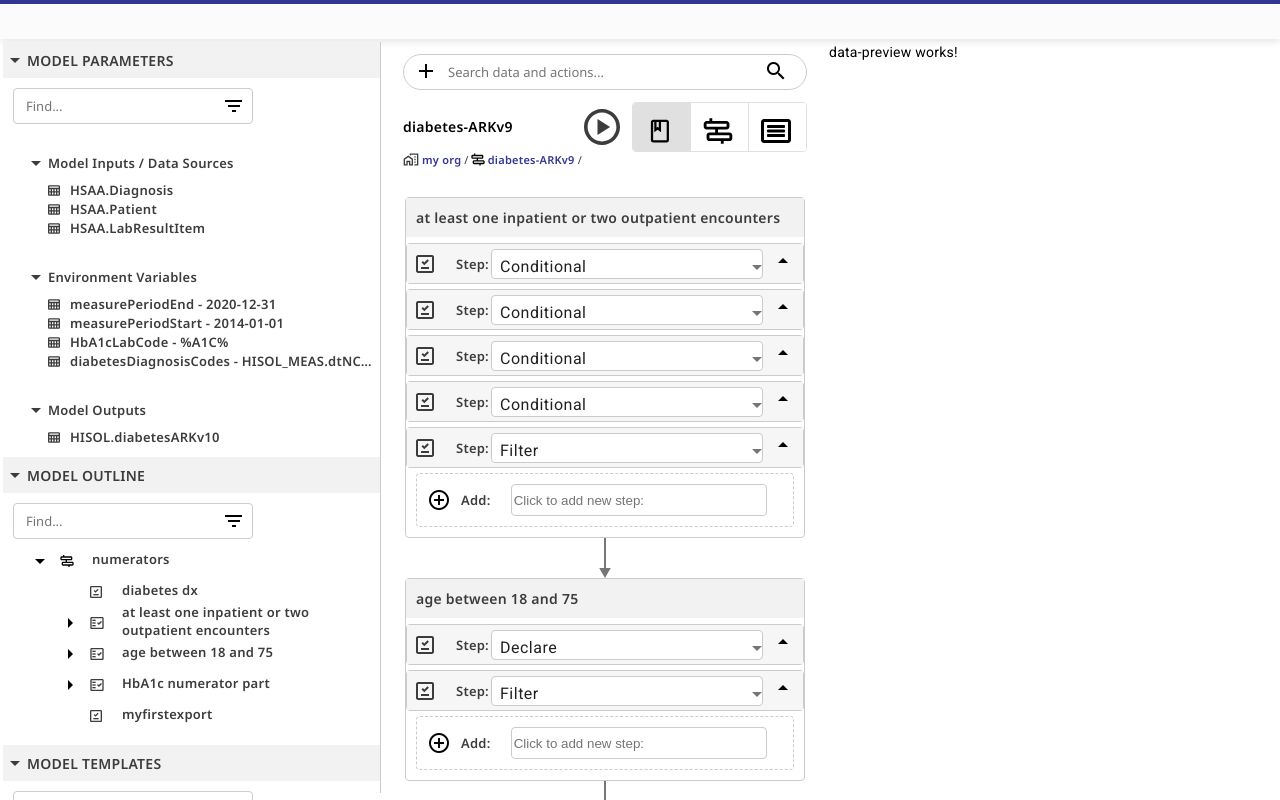
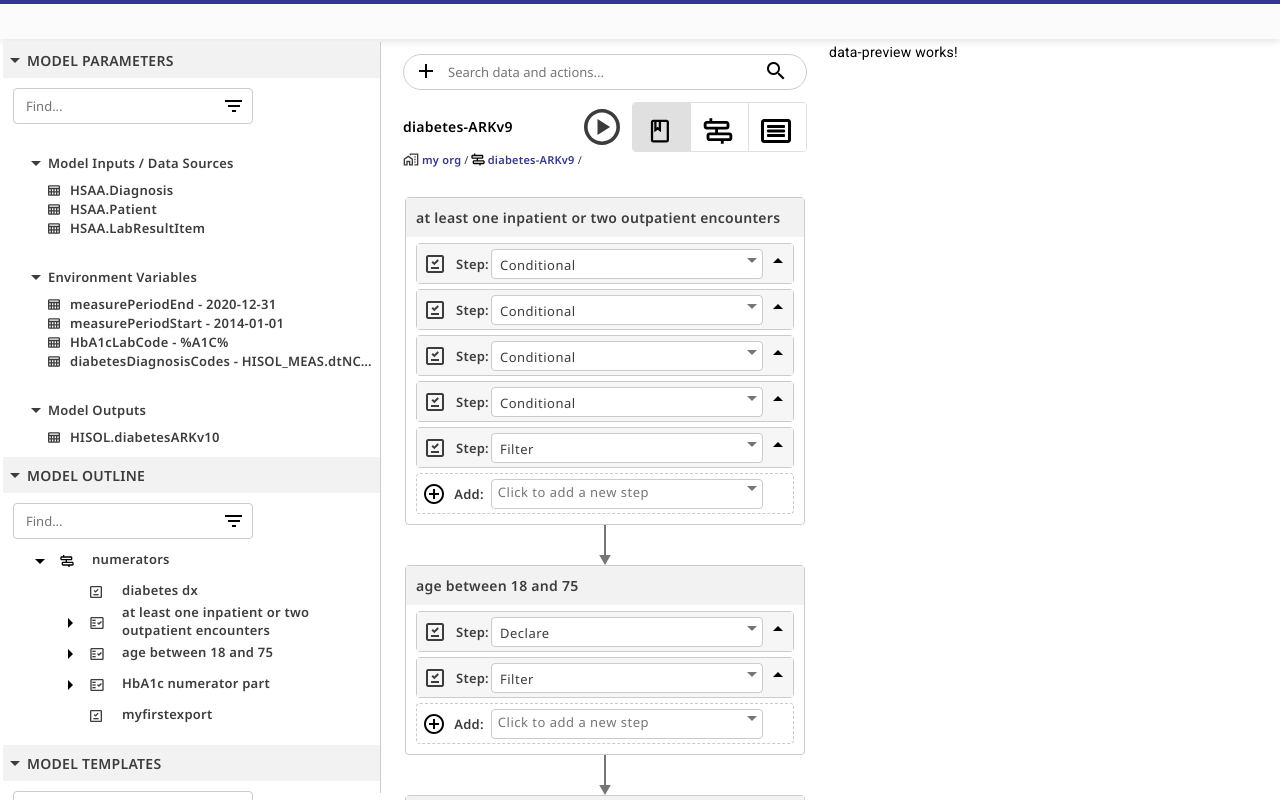
Before and after one commit to isc-rsingh/asbui, an Angular app: page / in a window 1280 px wide. Shown: the top 800 px of the page. Built offline with nearby package versions, Linux system fonts and the light colour scheme.

Commit message:
Better alignment

```diff
--- a/src/app/app.module.ts
+++ b/src/app/app.module.ts
@@ -28,6 +28,7 @@ import { BreadcrumbComponent } from './editor-pane/breadcrumb/breadcrumb.compone
 import { ConditionAnnotateEditorComponent } from './step-editor/condition-annotate-editor/condition-annotate-editor.component';
 import { FilterEditorComponent } from './step-editor/filter-editor/filter-editor.component';
 import { SqlAnnotateEditorComponent } from './step-editor/sql-annotate-editor/sql-annotate-editor.component';
+import { StepTypeDropdownComponent } from './components/step-type-dropdown/step-type-dropdown.component';
 
 const appearance: MatFormFieldDefaultOptions = {
   appearance: 'outline'
@@ -51,7 +52,8 @@ const appearance: MatFormFieldDefaultOptions = {
     BreadcrumbComponent,
     ConditionAnnotateEditorComponent,
     FilterEditorComponent,
-    SqlAnnotateEditorComponent
+    SqlAnnotateEditorComponent,
+    StepTypeDropdownComponent
   ],
   imports: [
     BrowserModule,
--- /dev/null
+++ b/src/app/components/step-type-dropdown/step-type-dropdown.component.html
@@ -0,0 +1,3 @@
+<mat-select [(value)]="stepType" class="step-select" [placeholder]="placeholder">
+    <mat-option *ngFor="let stepType of stepTypes" [value]="stepType.jsonName" class="step-option">{{stepType.displayName}}</mat-option>
+</mat-select>
--- /dev/null
+++ b/src/app/components/step-type-dropdown/step-type-dropdown.component.scss
@@ -0,0 +1,27 @@
+.step-select {
+    width: 270px;
+    height: 28px;
+
+    background: #FFFFFF;
+
+    border: 1px solid #CBCBCB;
+    border-radius: 4px;
+}
+.step-option {
+
+}
+
+:host ::ng-deep .mat-mdc-select-placeholder {
+    font-family: 'Noto Sans';
+    font-style: normal;
+    font-weight: 400;
+    font-size: 13px;
+    color:#767676;
+    margin-left:6px;
+}
+
+
+:host ::ng-deep .mat-mdc-select-arrow-wrapper {
+    margin-top:-8px;
+    margin-right:5px;
+}
--- /dev/null
+++ b/src/app/components/step-type-dropdown/step-type-dropdown.component.ts
@@ -0,0 +1,41 @@
+import { Component, EventEmitter, Input, Output } from '@angular/core';
+import { Subject, takeUntil } from 'rxjs';
+import { StepMetadata, StepService } from 'src/app/services/step.service';
+import { StepType } from 'src/app/types/model-file';
+
+@Component({
+  selector: 'app-step-type-dropdown',
+  templateUrl: './step-type-dropdown.component.html',
+  styleUrls: ['./step-type-dropdown.component.scss']
+})
+export class StepTypeDropdownComponent {
+
+  public stepTypes:StepMetadata[]=[];
+  _stepType:StepType;
+
+  @Input() get stepType():StepType {
+    return this._stepType;
+  };
+  set stepType(val:StepType) {
+    this._stepType = val;
+    this.stepTypeChange.emit(this._stepType);
+  }
+  @Input() placeholder:string="";
+
+  @Output() stepTypeChange = new EventEmitter();
+
+  constructor(private stepService:StepService) {}
+
+  private destroy$: Subject<void> = new Subject<void>();
+
+  ngOnInit(): void {
+    this.stepService.GetStepTypes$().pipe(takeUntil(this.destroy$)).subscribe((stepTypes) => {
+      this.stepTypes = stepTypes.filter(s=>s.canAddToGroup);
+    });
+  }
+
+  ngOnDestroy(): void {
+    this.destroy$.next();
+    this.destroy$.complete();
+  }
+}
--- a/src/app/model-editor/group-editor/group-editor.component.html
+++ b/src/app/model-editor/group-editor/group-editor.component.html
@@ -10,7 +10,7 @@
         <div class="add-new-step-container">
             <mat-icon fontIcon="add_circle_outline" class="add-icon"></mat-icon>
             <span class="add-text">Add:</span>
-            <input type="text" placeholder="Click to add new step:" name="step-description" class="add-new-step-input">
+            <app-step-type-dropdown placeholder="Click to add a new step"></app-step-type-dropdown>
         </div>
     </div>
     <div class="group-next-arrow">
--- a/src/app/model-editor/group-editor/group-editor.component.scss
+++ b/src/app/model-editor/group-editor/group-editor.component.scss
@@ -24,22 +24,28 @@
     color: #3C3C3D;
 }
 
+.step-container {
+    margin-left:10px;
+    margin-right:10px;
+}
+
 .add-new-step-container {
     background: #FFFFFF;
 
     border: 1px dashed #CBCBCB;
     border-radius: 4px;
-    display: flex;
-    gap:10px;
+    display: grid;
+    grid-template-columns: 1fr 1fr 4fr 1fr;
     margin-left:10px;
     margin-right:10px;
     margin-bottom:10px;
     align-items: center;
+    height:39px;
 
 }
 
 .add-icon {
-    margin-left:10px;
+    margin-left:5px;
 }
 
 .add-text {
@@ -47,6 +53,8 @@
     font-style: normal;
     font-weight: 600;
     font-size: 13px;
+    margin-left:7px;
+    margin-right:7px;
 
     color: #3C3C3D;
 }
@@ -56,6 +64,7 @@
     border-radius: 4px;
     width:250px;
     margin:10px;
+    margin-left:0px;
     height:28px;
 }
 
--- a/src/app/step-editor/step-editor.component.html
+++ b/src/app/step-editor/step-editor.component.html
@@ -2,12 +2,7 @@
     <div class="step-header">
         <img src="./assets/step.svg" class="step-icon">
         <span class="step-label">Step:</span>
-        <!-- <select name="stepType" [(ngModel)]="step.stepType" class="step-select">
-            <option *ngFor="let stepType of stepTypes" [ngValue]="stepType.jsonName">{{stepType.displayName}}</option>
-        </select>    -->
-        <mat-select [(value)]="step.stepType" class="step-select">
-            <mat-option *ngFor="let stepType of stepTypes" [value]="stepType.jsonName" class="step-option">{{stepType.displayName}}</mat-option>
-        </mat-select>
+        <app-step-type-dropdown [(stepType)]="step.stepType"></app-step-type-dropdown>
         <section class="expander-section">
             <mat-icon fontIcon="arrow_drop_down" class="expander-icon" *ngIf="expanded" (click)="expanded = !expanded"></mat-icon>
             <mat-icon fontIcon="arrow_drop_up" class="expander-icon" *ngIf="!expanded" (click)="expanded = !expanded"></mat-icon>
--- a/src/app/step-editor/step-editor.component.scss
+++ b/src/app/step-editor/step-editor.component.scss
@@ -29,18 +29,6 @@
     margin-right:2px;
 }
 
-.step-select {
-    width: 270px;
-    height: 28px;
-
-    background: #FFFFFF;
-
-    border: 1px solid #CBCBCB;
-    border-radius: 4px;
-}
-.step-option {
-
-}
 .expander-section {
     justify-self: center;
 }
@@ -51,7 +39,14 @@
     padding-right:8px;
 
 }
-::ng-deep mat-select .mat-mdc-select-value {
+:host ::ng-deep mat-select .mat-mdc-select-value {
     padding:5px;
     padding-left:8px;
+    padding-top:6px;
+    font-family: 'Noto Sans';
+    font-style: normal;
+    font-weight: 400;
+    font-size: 13px;
+    line-height: 18px;
+    color:#3C3C3D;
 }
--- a/src/app/step-editor/step-editor.component.ts
+++ b/src/app/step-editor/step-editor.component.ts
@@ -1,33 +1,15 @@
-import { Component, Input, OnInit, OnDestroy } from '@angular/core';
+import { Component, Input } from '@angular/core';
 import { StepObject, StepType } from '../types/model-file';
-import { Subject, takeUntil } from 'rxjs';
-import { StepMetadata, StepService } from '../services/step.service';
 
 @Component({
   selector: 'app-step-editor',
   templateUrl: './step-editor.component.html',
   styleUrls: ['./step-editor.component.scss']
 })
-export class StepEditorComponent implements OnInit, OnDestroy {
+export class StepEditorComponent {
   @Input() step:StepObject;
 
-  public stepTypes:StepMetadata[]=[];
   public expanded:boolean=false;
-
-  constructor(private stepService:StepService) {}
-
-  private destroy$: Subject<void> = new Subject<void>();
-
-  ngOnInit(): void {
-    this.stepService.GetStepTypes$().pipe(takeUntil(this.destroy$)).subscribe((stepTypes) => {
-      this.stepTypes = stepTypes.filter(s=>s.canAddToGroup);
-    });
-  }
-
-  ngOnDestroy(): void {
-    this.destroy$.next();
-    this.destroy$.complete();
-  }
 
   get StepType() {
     return StepType;
```
Also changed, not shown: 1 other file (tests, documents, lock files or other folders).
